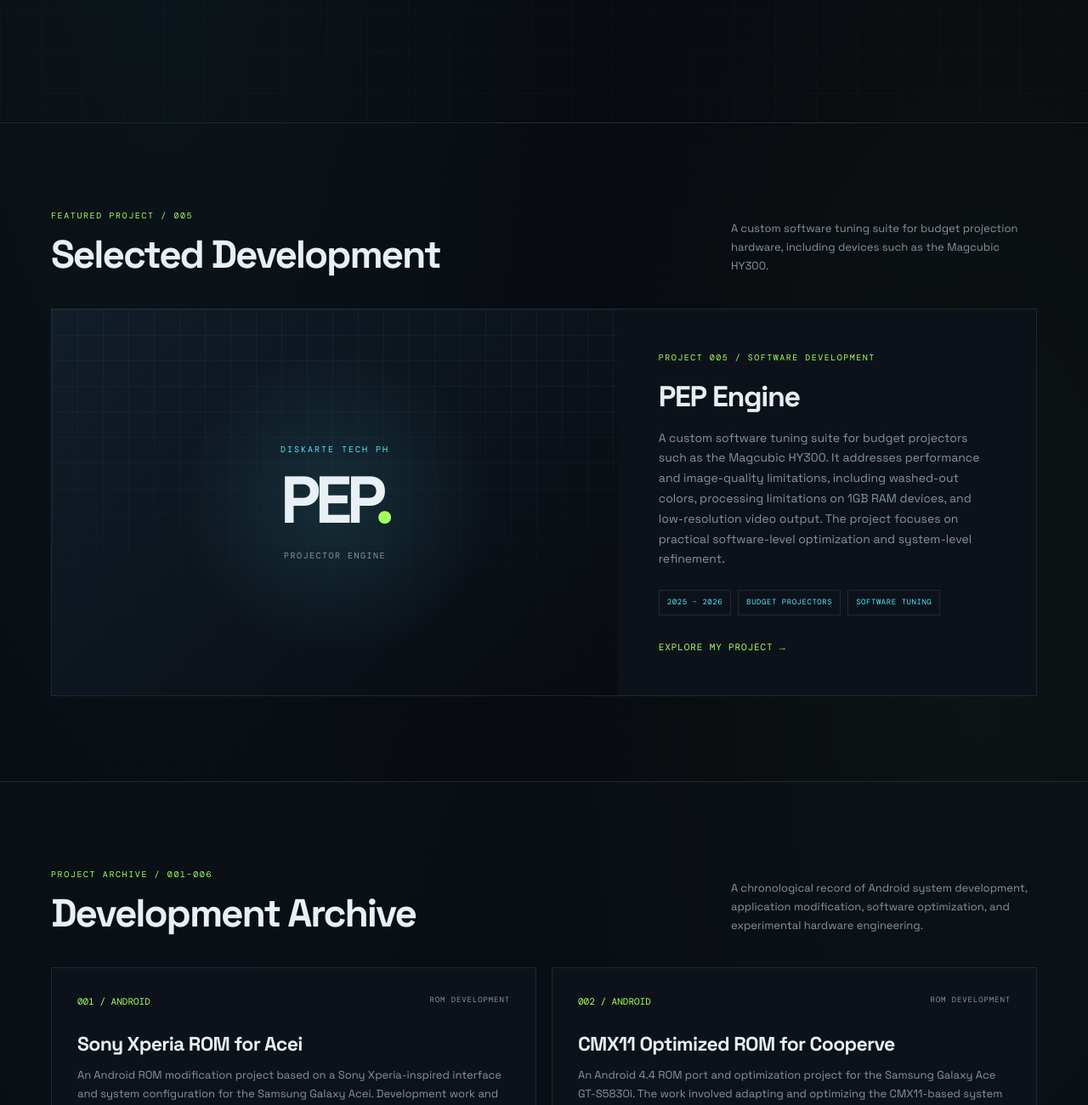
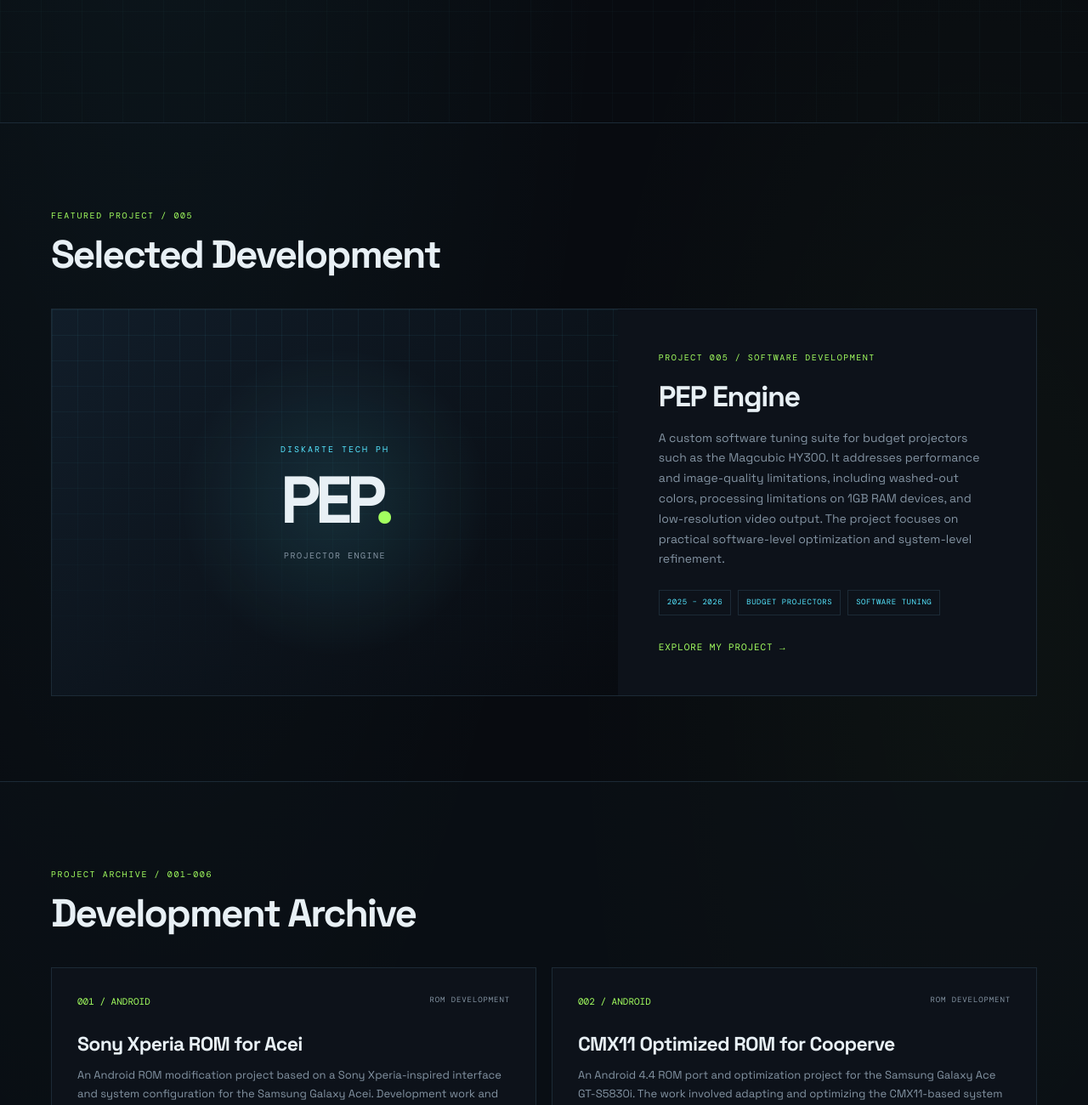
Before and after one commit to DiskarteTechPH/DiskarteTechPH.github.io, a plain HTML site: page index.html in a window 1280 px wide. Shown: the part 684-1984 px from the top of the page at 85% size. Drawn offline with nearby package versions, Linux system fonts and the light colour scheme.

Commit message:
Update index.html

```diff
--- a/index.html
+++ b/index.html
@@ -702,11 +702,6 @@
             <div class="section-label">Featured Project / 005</div>
             <h2>Selected Development</h2>
           </div>
-
-          <p class="section-note">
-            A custom software tuning suite for budget projection hardware,
-            including devices such as the Magcubic HY300.
-          </p>
         </div>
 
         <a href="projector.html" class="featured">
@@ -758,12 +753,6 @@
             <div class="section-label">Project Archive / 001–006</div>
             <h2>Development Archive</h2>
           </div>
-
-          <p class="section-note">
-            A chronological record of Android system development,
-            application modification, software optimization,
-            and experimental hardware engineering.
-          </p>
         </div>
 
         <div class="project-grid">
```
